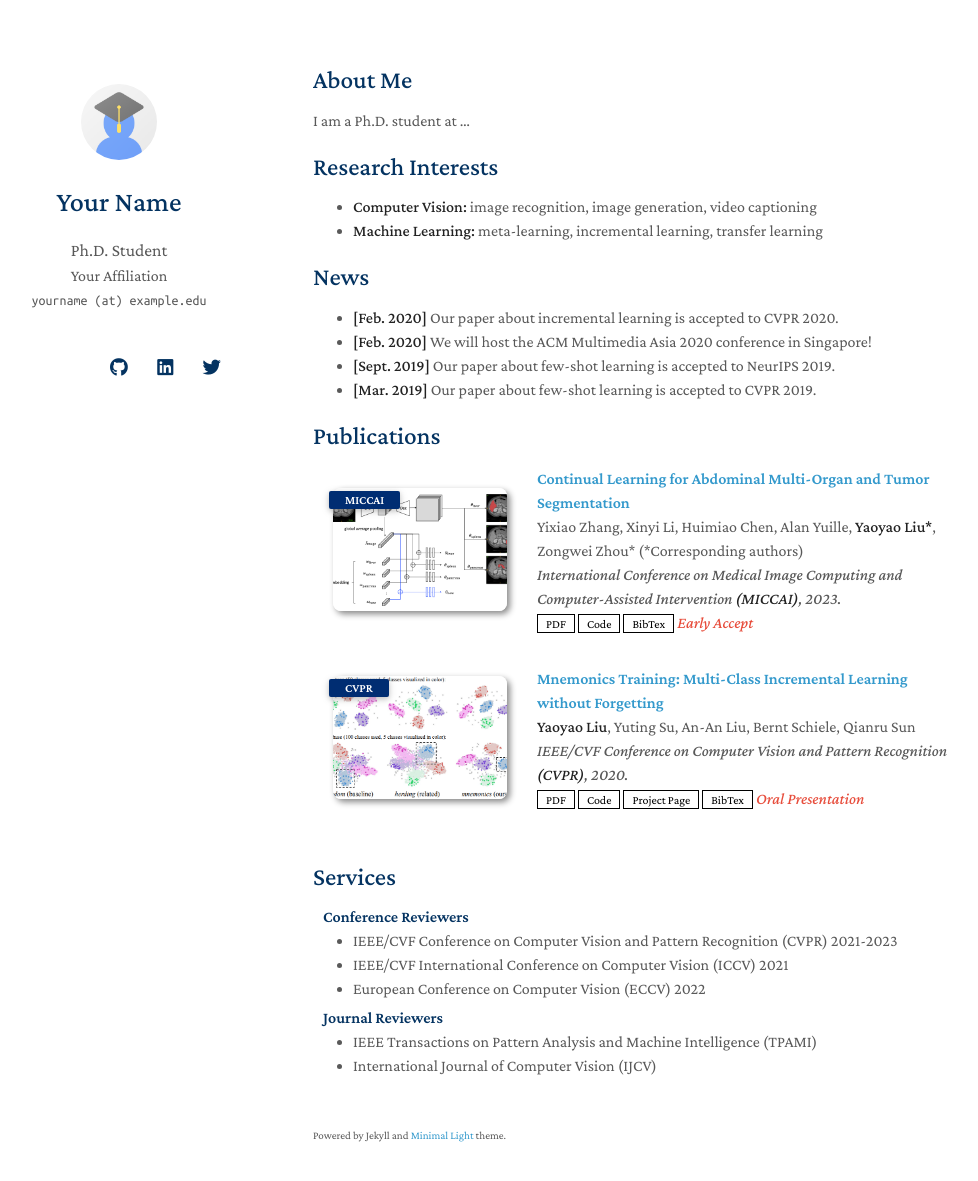
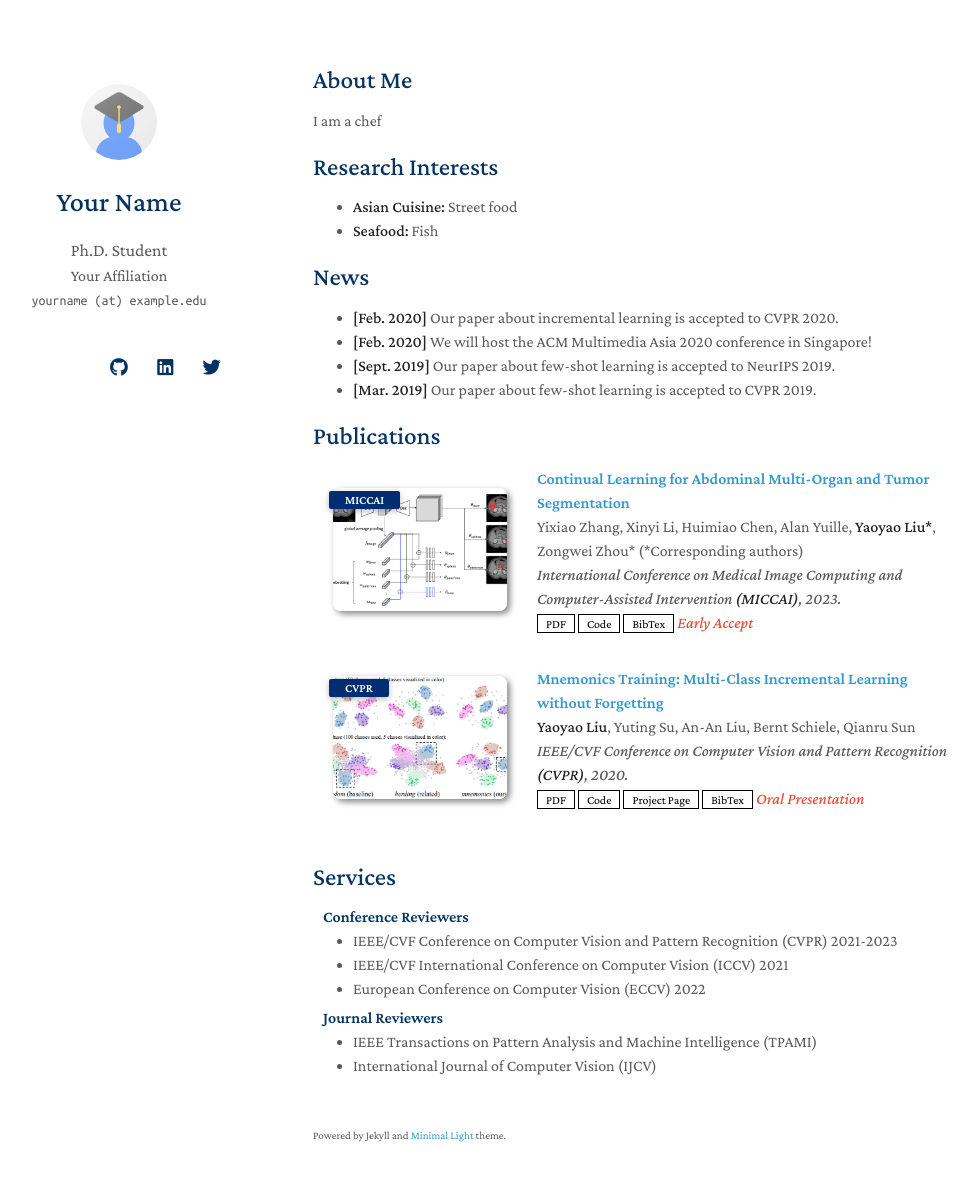
Before and after one commit to maithunguyen/maithunguyen.github.io, a Jekyll site: the page built from index.md, in a window 1280 px wide and 1216 px high. Shown: the top 1181 px of the window, without its empty margins (157-1135 px from the left). Built offline with Jekyll 4.4.1, drawn with Linux system fonts in a browser that asks for light colours; nearby versions of some CDN libraries; a style sheet for code colours, icons or effects is not loaded; our own code applies the rules of GitHub Pages for plain Markdown files.

Commit message:
Update index.md

```diff
--- a/index.md
+++ b/index.md
@@ -4,12 +4,12 @@ layout: homepage
 
 ## About Me
 
-I am a Ph.D. student at ...
+I am a chef
 
 ## Research Interests
 
-- **Computer Vision:** image recognition, image generation, video captioning
-- **Machine Learning:** meta-learning, incremental learning, transfer learning
+- **Asian Cuisine:** Street food
+- **Seafood:** Fish
 
 ## News
 
```
